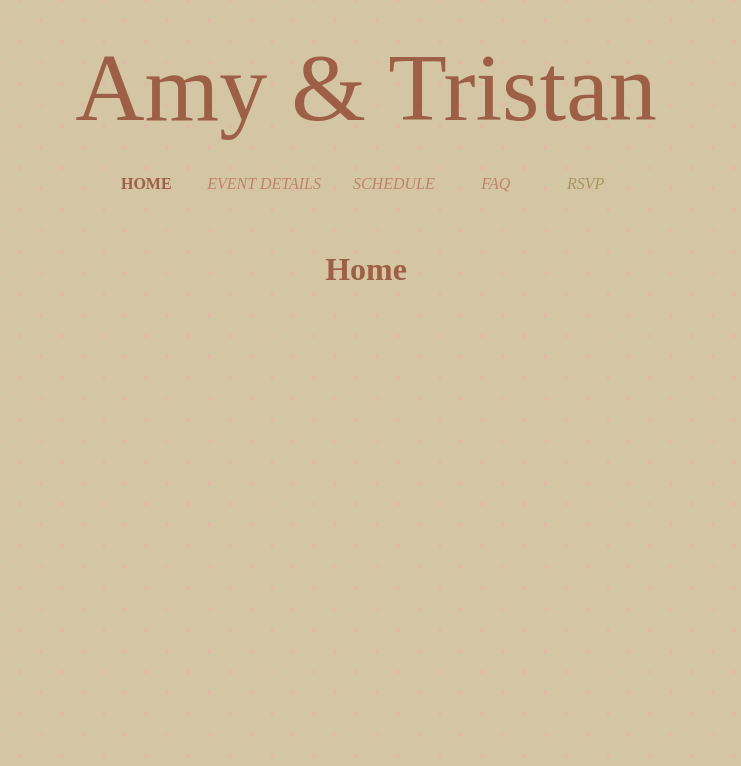
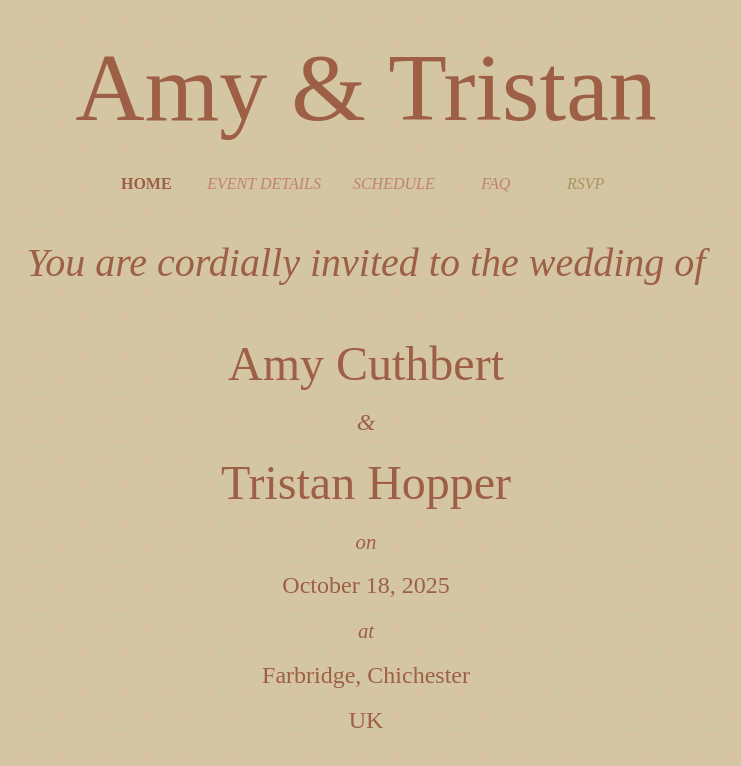
Before and after one commit to sarahcuthbert/atwedding, a React (Vite) app: page / in a window 1280 px wide. Shown: the top 766 px of the page, without its empty margins (274-1015 px from the left). Built offline with nearby package versions, Linux system fonts and the light colour scheme; a web font is replaced by a local one.

Commit message:
Add Home text

```diff
--- a/src/pages/Home.tsx
+++ b/src/pages/Home.tsx
@@ -1,8 +1,17 @@
+import {Stack, Typography} from "@mui/material";
 
 export const Home = () => {
     return (
-        <>
-            <h1>Home</h1>
-        </>
+        <Stack spacing={2} useFlexGap >
+            <Typography variant="h3" mb="2rem">You are cordially invited to the wedding of</Typography>
+            <Typography variant="h2" sx={{fontStyle: "normal"}}>Amy Cuthbert</Typography>
+            <Typography variant="h4" >&</Typography>
+            <Typography variant="h2" sx={{fontStyle: "normal"}}>Tristan Hopper</Typography>
+            <Typography variant="h5" >on</Typography>
+            <Typography variant="h4" sx={{fontStyle: "normal"}}>October 18, 2025</Typography>
+            <Typography variant="h5" >at</Typography>
+            <Typography variant="h4" sx={{fontStyle: "normal"}}>Farbridge, Chichester</Typography>
+            <Typography variant="h4" sx={{fontStyle: "normal"}}>UK</Typography>
+        </Stack>
     )
 }
```
